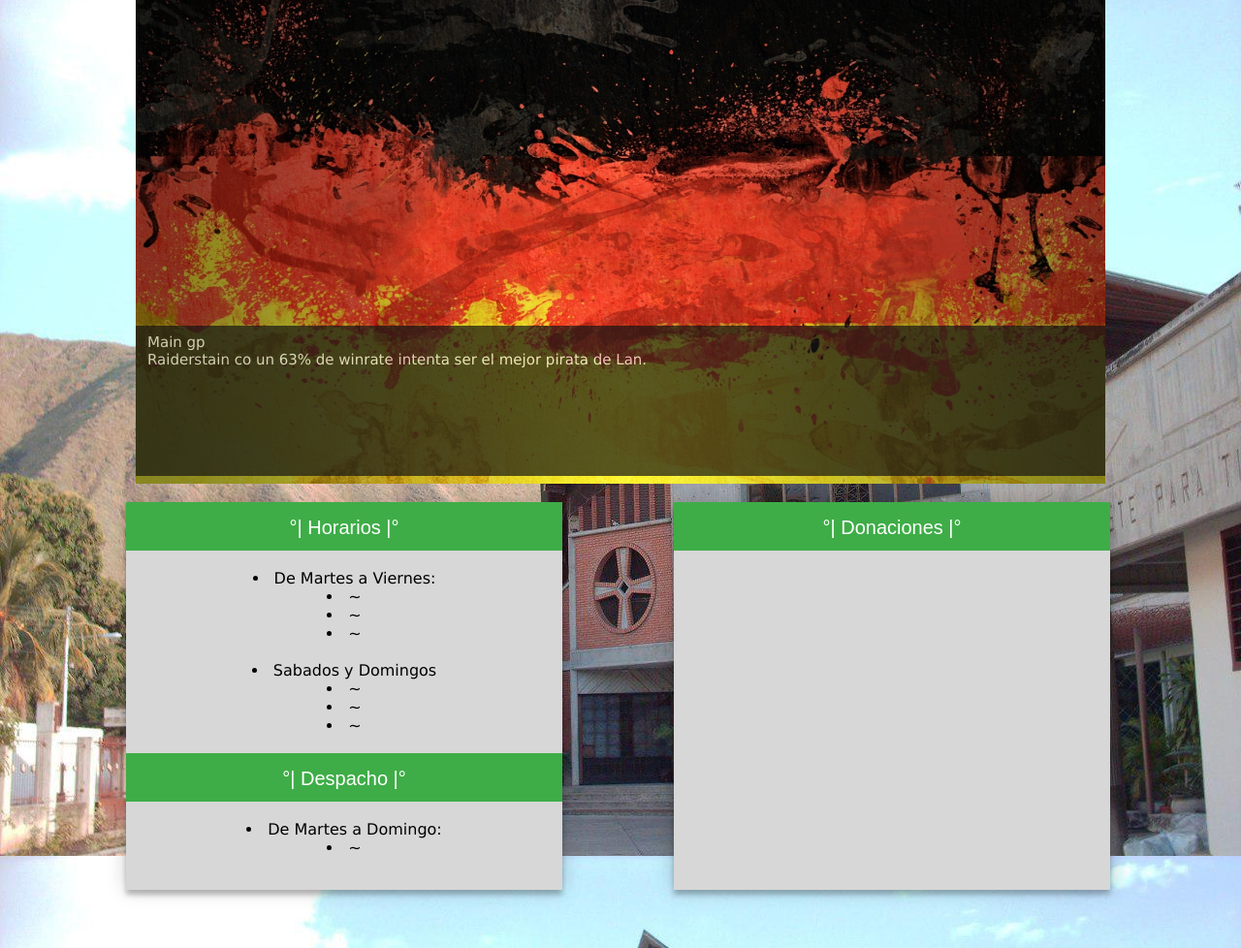
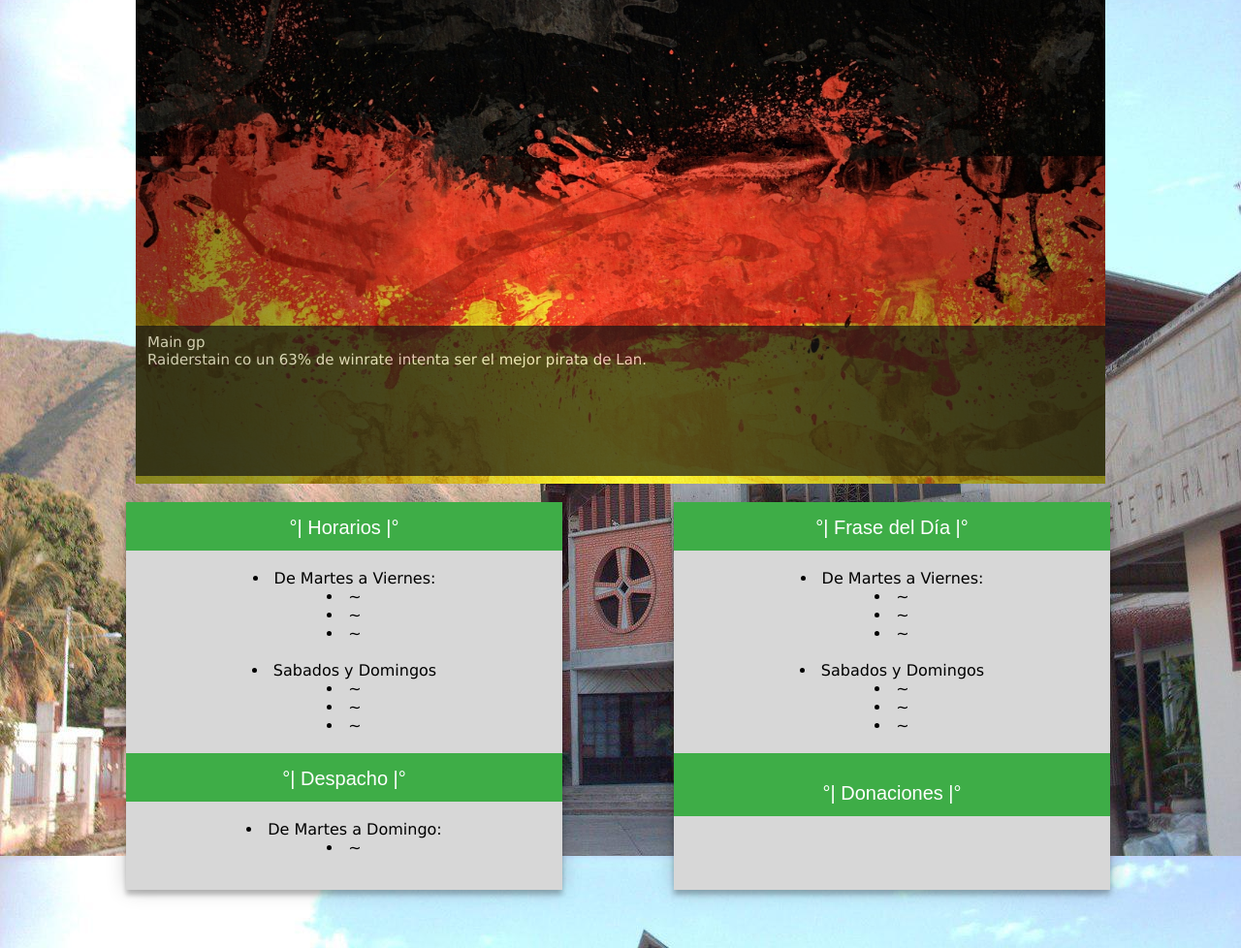
Before and after one commit to AndresYepesM/NSsocorro, a Django app: page / in a window 1280 px wide. Shown: the part 77-1055 px from the top of the page at 97% size. Run offline with Django 3.2, Linux system fonts and the light colour scheme; some libraries are stand-ins or nearby versions.

Commit message:
font size

```diff
--- a/templates/lectores/foar_reader.html
+++ b/templates/lectores/foar_reader.html
@@ -53,7 +53,7 @@
       {% for post in foar %}
         <div class="caja">
           <img class="circulo" src="{{  post.imgs.url }}">
-          <h1>{{ post.nombre }}</h1>
+          <h2>{{ post.nombre }}</h2>
           <br>
           <p>{{ post.biog}}</p>
         </div>
--- a/templates/lectores/inicio.html
+++ b/templates/lectores/inicio.html
@@ -112,6 +112,22 @@
 
 <div style="text-align: center;" class ="banner2">
   <div class="texto">
+      °| Frase del Día |°
+      </div>
+
+      <br>
+      <li> De Martes a Viernes: </li>
+      <li>~</li>
+       <li>~</li>
+       <li>~</li>
+    <br>
+    <li>Sabados y Domingos</li>
+        <li>~</li>
+        <li>~</li>
+        <li>~</li>
+      <br>
+   <div class="texto">
+  <div class="texto">
       °| Donaciones |°
       </div>
 
--- a/templates/lectores/people_reader.html
+++ b/templates/lectores/people_reader.html
@@ -53,7 +53,7 @@
       {% for post in posts %}
         <div class="caja">
           <img class="circulo" src="{{  post.img.url }}">
-          <h1>{{ post.name }}</h1>
+          <h2>{{ post.name }}</h2>
           <br>
           <p>{{ post.bio}}</p>
         </div>
```
